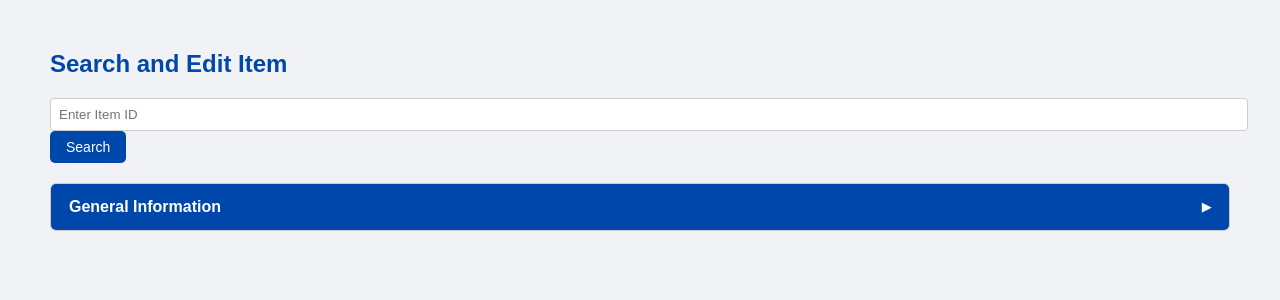
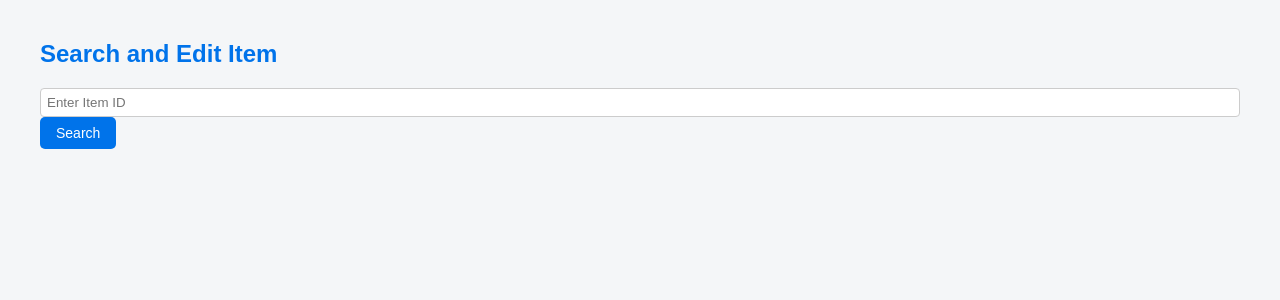
Before and after one commit to bhartijain-12/monday-item-update-app, a Flask app: page / in a window 1280 px wide. Shown: the top 300 px of the page. Run offline with Flask 3, Linux system fonts and the light colour scheme; some libraries are stand-ins or nearby versions.

Commit message:
Update index.html

```diff
--- a/templates/index.html
+++ b/templates/index.html
@@ -10,19 +10,19 @@
   <style>
     body {
       font-family: Arial, sans-serif;
-      background-color: #f0f2f5;
-      color: #1a1a1a;
-      margin: 50px;
+      margin: 40px;
+      background-color: #f4f6f8;
+      color: #222;
     }
 
     h2 {
-      color: #0047ab;
+      color: #0073ea;
     }
 
     button {
       padding: 8px 16px;
       font-size: 14px;
-      background-color: #0047ab;
+      background-color: #0073ea;
       color: white;
       border: none;
       border-radius: 5px;
@@ -30,73 +30,68 @@
     }
 
     button:hover {
-      background-color: #003580;
+      background-color: #005bb5;
     }
 
-    #item-details {
-      margin-top: 20px;
+    input[type="text"] {
+      padding: 8px;
+      width: 250px;
+      margin-right: 10px;
+      border-radius: 4px;
+      border: 1px solid #ccc;
     }
 
     .section-container {
-      margin-bottom: 20px;
-      border: 1px solid #ccc;
-      border-radius: 6px;
-      overflow: hidden;
-      background-color: #f4f4f4;
+      margin-top: 24px;
+      border: 1px solid #ddd;
+      border-radius: 5px;
+      background-color: white;
+      box-shadow: 0 1px 4px rgba(0, 0, 0, 0.05);
     }
 
-    .section-header {
-      background-color: #0047ab;
+    .section-title {
+      background-color: #0073ea;
       color: white;
-      padding: 14px 18px;
+      padding: 12px 16px;
+      cursor: pointer;
       font-weight: bold;
       font-size: 16px;
-      cursor: pointer;
-      display: flex;
-      justify-content: space-between;
-      align-items: center;
+      border-top-left-radius: 5px;
+      border-top-right-radius: 5px;
     }
 
-    .section-content {
-      padding: 20px;
+    .section-fields {
+      padding: 16px;
       display: none;
-      background-color: #f9f9f9;
     }
 
     .fields-grid {
-      display: grid;
-      grid-template-columns: 1fr 1fr;
-      gap: 20px;
+      display: flex;
+      flex-wrap: wrap;
+      gap: 16px;
+    }
+
+    .field-block {
+      flex: 1 1 48%;
+      min-width: 250px;
     }
 
     label {
       display: block;
-      margin-bottom: 6px;
+      margin-bottom: 4px;
       font-weight: bold;
-      color: #333;
     }
 
     input[type="text"], select {
       width: 100%;
-      padding: 8px;
+      padding: 6px;
       border-radius: 4px;
       border: 1px solid #ccc;
-      background-color: #fff;
-      color: #000;
+      box-sizing: border-box;
     }
 
-    input:focus, select:focus {
-      border-color: #0047ab;
-      outline: none;
-    }
-
-    .arrow {
-      font-size: 12px;
-      transition: transform 0.2s ease;
-    }
-
-    .rotated {
-      transform: rotate(90deg);
+    #save-btn {
+      margin-top: 20px;
     }
   </style>
 </head>
@@ -108,43 +103,21 @@
     <button onclick="searchItem()">Search</button>
   </div>
 
-  <div id="item-details">
-    <!-- Collapsible section -->
-    <div class="section-container">
-      <div class="section-header" onclick="toggleSection(this)">
-        General Information
-        <span class="arrow">&#9654;</span>
-      </div>
-      <div class="section-content">
-        <div class="fields-grid">
-          <div>
-            <label for="name">Name</label>
-            <input type="text" id="name" />
-          </div>
-          <div>
-            <label for="status">Status</label>
-            <select id="status">
-              <option>Open</option>
-              <option>In Progress</option>
-              <option>Done</option>
-            </select>
-          </div>
-        </div>
-      </div>
-    </div>
-  </div>
+  <!-- Initially hidden, shown after search -->
+  <div id="item-details" style="display: none;"></div>
 
-  <button id="save-btn" onclick="saveItem()" style="display: none; margin-top: 20px;">Save Changes</button>
+  <button id="save-btn" onclick="saveItem()" style="display: none;">Save Changes</button>
 
   <script>
-    function toggleSection(header) {
-      const content = header.nextElementSibling;
-      const arrow = header.querySelector(".arrow");
-      const isVisible = content.style.display === "block";
-
-      content.style.display = isVisible ? "none" : "block";
-      arrow.classList.toggle("rotated", !isVisible);
-    }
+    // Optional: Collapsible sections logic
+    document.addEventListener("click", function (e) {
+      if (e.target.classList.contains("section-title")) {
+        const next = e.target.nextElementSibling;
+        if (next && next.classList.contains("section-fields")) {
+          next.style.display = next.style.display === "none" ? "block" : "none";
+        }
+      }
+    });
   </script>
 </body>
 </html>
```
